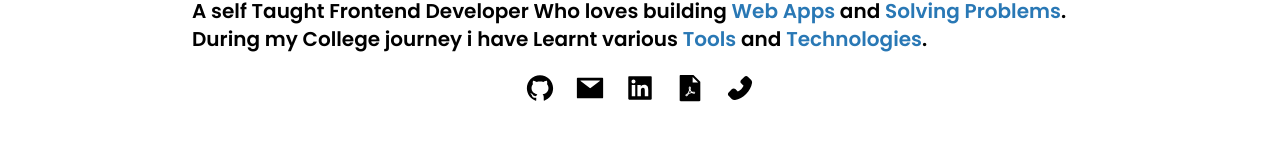
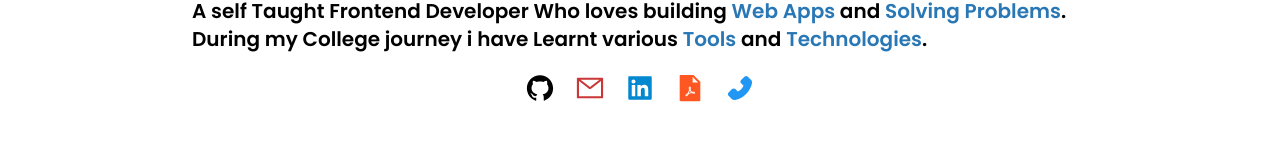
Before and after one commit to villAsh/v1lash.io, a React (Create React App) app: page / in a window 1280 px wide. Shown: the part 436-599 px from the top of the page. Built offline with nearby package versions, Linux system fonts and the light colour scheme.

Commit message:
color changes

```diff
--- a/src/Components/Home.jsx
+++ b/src/Components/Home.jsx
@@ -2,7 +2,7 @@ import { motion } from "framer-motion";
 import Typewriter from "typewriter-effect";
 import {
     AiFillGithub,
-    AiFillMail,
+    AiOutlineMail,
     AiFillLinkedin,
     AiFillFilePdf,
     AiFillPhone
@@ -18,25 +18,25 @@ export default function Home() {
         {
             id: 2,
             name: 'mail',
-            icon: <AiFillMail />,
+            icon: <AiOutlineMail fill="#CA3737"/>,
             link: 'mailto:chavhanvilas02@gmail.com'
         },
         {
             id: 3,
             name: 'linkedIn',
-            icon: <AiFillLinkedin />,
+            icon: <AiFillLinkedin fill="#0288D1"/>,
             link: 'https://www.linkedin.com/in/vilas-chauvhan-4609391aa'
         },
         {
             id: 4,
             name: 'resume',
-            icon: <AiFillFilePdf />,
+            icon: <AiFillFilePdf fill="#FF5722"/>,
             link: 'https://drive.google.com/file/d/1JvKRrfCS5DSDI-PUnt6vPDSgR6-jgp9t/view?usp=share_link',
         },
         {
             id: 5,
             name: "call",
-            icon: <AiFillPhone />,
+            icon: <AiFillPhone fill="#2196F3"/>,
             link: 'tel:9724752946'
         }
     ]
@@ -59,7 +59,7 @@ export default function Home() {
                 During my College journey i have Learnt various <span className="text-light-primary">Tools</span> and <span className="text-light-primary">Technologies</span>.
             </p>
             <ul className="flex flex-col space-y-5 sm:space-y-0 sm:flex-row sm:items-center sm:space-x-5 my-5  text-3xl">
-                {links.map((item) => <li className="relative group hover:cursor-pointer hover:text-light-primary" key={item.id}>
+                {links.map((item) => <li className={`relative group hover:cursor-pointer`} key={item.id}>
                     <a href={`${item.link}`} className="transition-all" target="_blank" rel="noreferrer">{item.icon}</a>
                     {/* <span className="transition-all">{item.icon}</span> */}
                     <span className="absolute -bottom-2 left-0 w-0 h-[3px] bg-light-primary transition-all group-hover:w-full"></span>
--- a/src/Components/InTouch.jsx
+++ b/src/Components/InTouch.jsx
@@ -14,7 +14,7 @@ export default function InTouch(){
             <div className="p-10 text-6xl mt-5 flex flex-row justify-evenly">
                 <motion.a  whileHover={{scale : 1.2}} href="https://www.linkedin.com/in/vilas-chauvhan-4609391aa"><AiFillLinkedin fill="#0288D1"/></motion.a>
                 <motion.a  whileHover={{scale : 1.2}} href="https://github.com/villAsh"><AiFillGithub /></motion.a>
-                <motion.a whileHover={{scale : 1.2}} href="mailto:chavhanvilas02@gmail.com"><AiOutlineMail fill="red" /></motion.a>
+                <motion.a whileHover={{scale : 1.2}} href="mailto:chavhanvilas02@gmail.com"><AiOutlineMail fill="#CA3737" /></motion.a>
             </div>
         </div>
     );
--- a/src/Components/Navbar.jsx
+++ b/src/Components/Navbar.jsx
@@ -16,6 +16,8 @@ export default function Navbar(){
         <DarkModeSwitch
         onChange={toggleDarkMode}
         checked={darkMode}
+        className="text-light-fg"
+        fill="black"
     />
     ];
     return(
```
